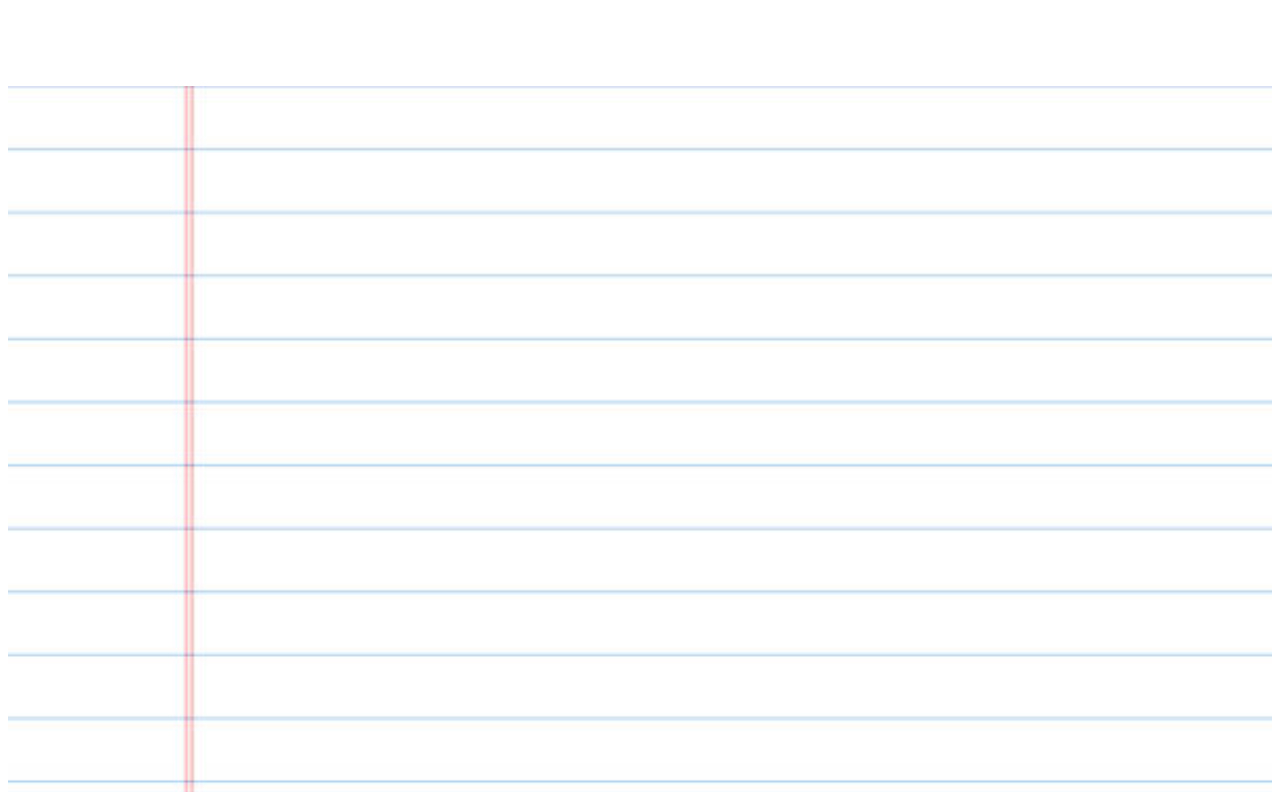
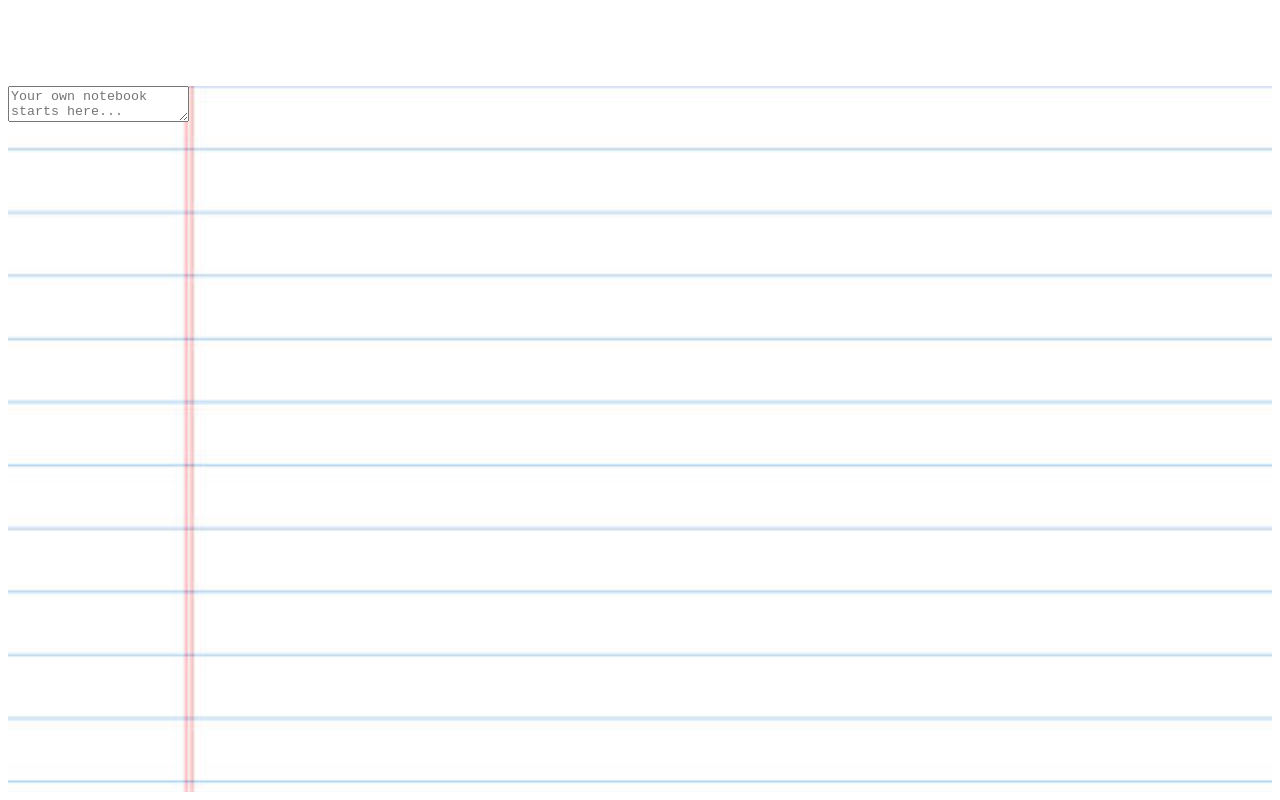
Before and after one commit to code-programer/ntb, a plain HTML site: page index.html in a window 1280 px wide. Drawn offline with Linux system fonts and the light colour scheme.

Commit message:
Update index.html

```diff
--- a/index.html
+++ b/index.html
@@ -17,6 +17,6 @@
   </style>
   <body>
     <div id="bar"></div>
-    <div id="ntb"></div>
+    <div id="ntb"><textarea id="txt" placeholder="Your own notebook starts here..."></textarea></div>
   </body>
 </html>
```
